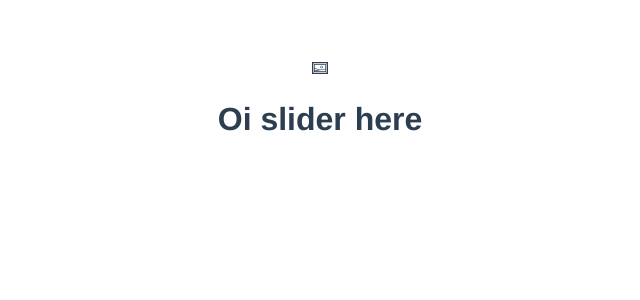
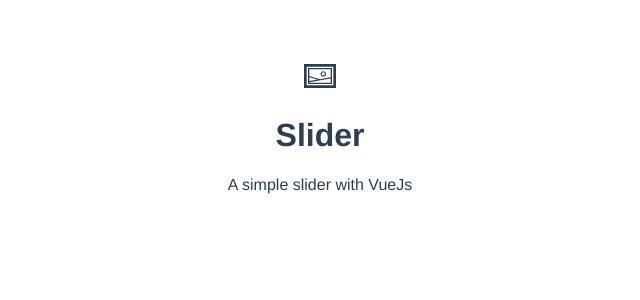
Before and after one commit to talentedunicorn/slider, a Vue app: page /#/ in a window 1280 px wide. Shown: the top 300 px of the page, without its empty margins (320-960 px from the left). Built offline with nearby package versions, Linux system fonts and the light colour scheme; the HTML template or start-up script is replaced by a standard one.

Commit message:
update slider page markup

```diff
--- a/src/components/Slider.vue
+++ b/src/components/Slider.vue
@@ -1,7 +1,13 @@
+<style scoped>
+  .logo {
+    font-size: 2em;
+  }
+</style>
 <template>
   <div>
-    <Logo/>
-    <h1>Oi slider here</h1>
+    <Logo class="logo"/>
+    <h1>Slider</h1>
+    <span>A simple slider with VueJs</span>
   </div>
 </template>
 
```
